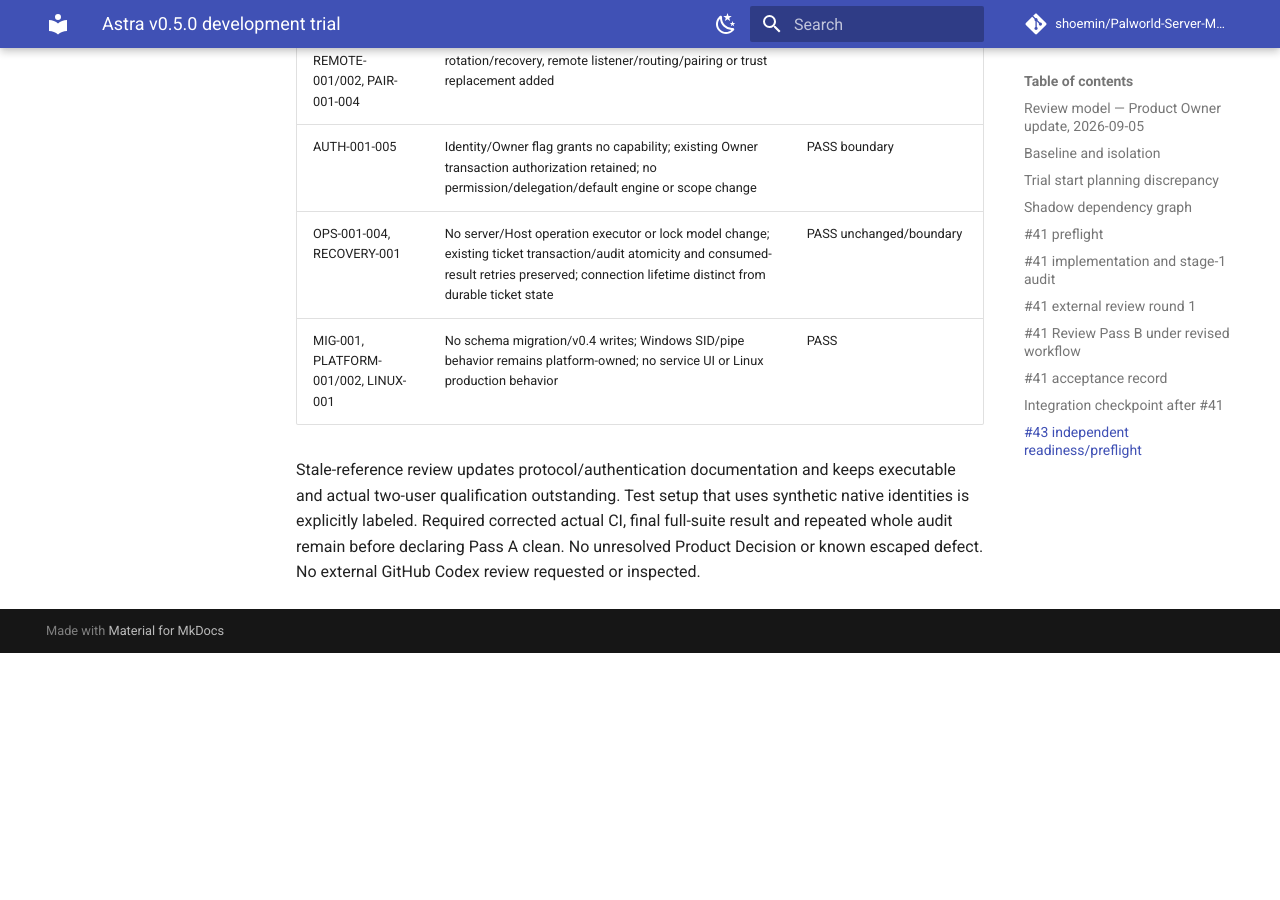
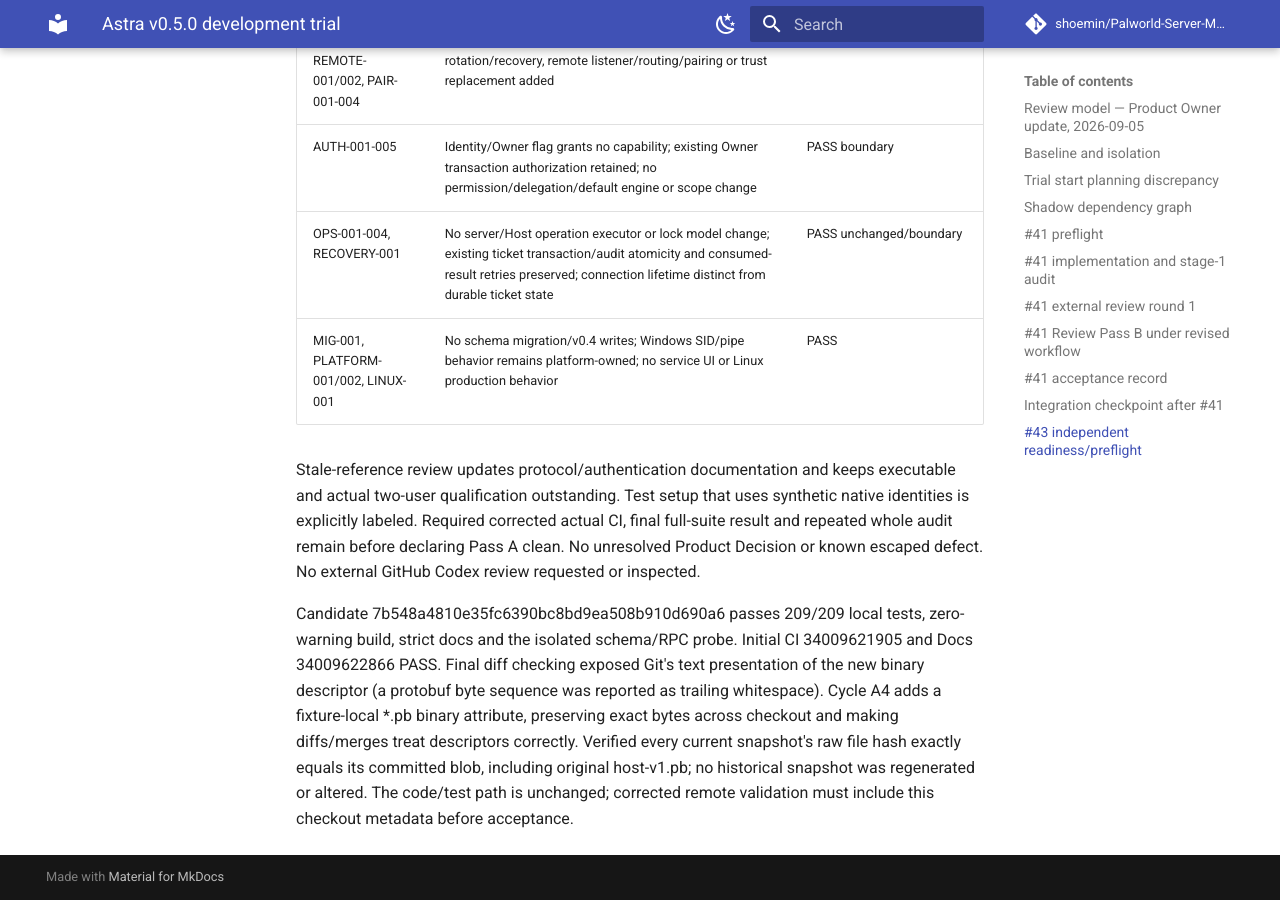
Before and after one commit to shoemin/Palworld-Server-Manager, an MkDocs documentation site: the page built from docs/experiments/astra-v0.5.0-trial.md, in a window 1280 px wide and 900 px high, scrolled down 90627 px. Built offline with MkDocs 1.6.1 and Material for MkDocs 9.7.7, drawn with Linux system fonts in a browser that asks for light colours; comment, search, counter and statistics services are not loaded; before the commit the page ends 91280 px from its top, so only the background shows below that.

Commit message:
Mark immutable protocol descriptor fixtures as binary

```diff
--- a/docs/experiments/astra-v0.5.0-trial.md
+++ b/docs/experiments/astra-v0.5.0-trial.md
@@ -1023,3 +1023,5 @@ Complete review covers all nineteen changed files, generated stub selection, bot
 | MIG-001, PLATFORM-001/002, LINUX-001 | No schema migration/v0.4 writes; Windows SID/pipe behavior remains platform-owned; no service UI or Linux production behavior | PASS |
 
 Stale-reference review updates protocol/authentication documentation and keeps executable and actual two-user qualification outstanding. Test setup that uses synthetic native identities is explicitly labeled. Required corrected actual CI, final full-suite result and repeated whole audit remain before declaring Pass A clean. No unresolved Product Decision or known escaped defect. No external GitHub Codex review requested or inspected.
+
+Candidate 7b548a4810e35fc6390bc8bd9ea508b910d690a6 passes 209/209 local tests, zero-warning build, strict docs and the isolated schema/RPC probe. Initial CI 34009621905 and Docs 34009622866 PASS. Final diff checking exposed Git's text presentation of the new binary descriptor (a protobuf byte sequence was reported as trailing whitespace). Cycle A4 adds a fixture-local *.pb binary attribute, preserving exact bytes across checkout and making diffs/merges treat descriptors correctly. Verified every current snapshot's raw file hash exactly equals its committed blob, including original host-v1.pb; no historical snapshot was regenerated or altered. The code/test path is unchanged; corrected remote validation must include this checkout metadata before acceptance.
```
Also changed, not shown: 1 other file.
